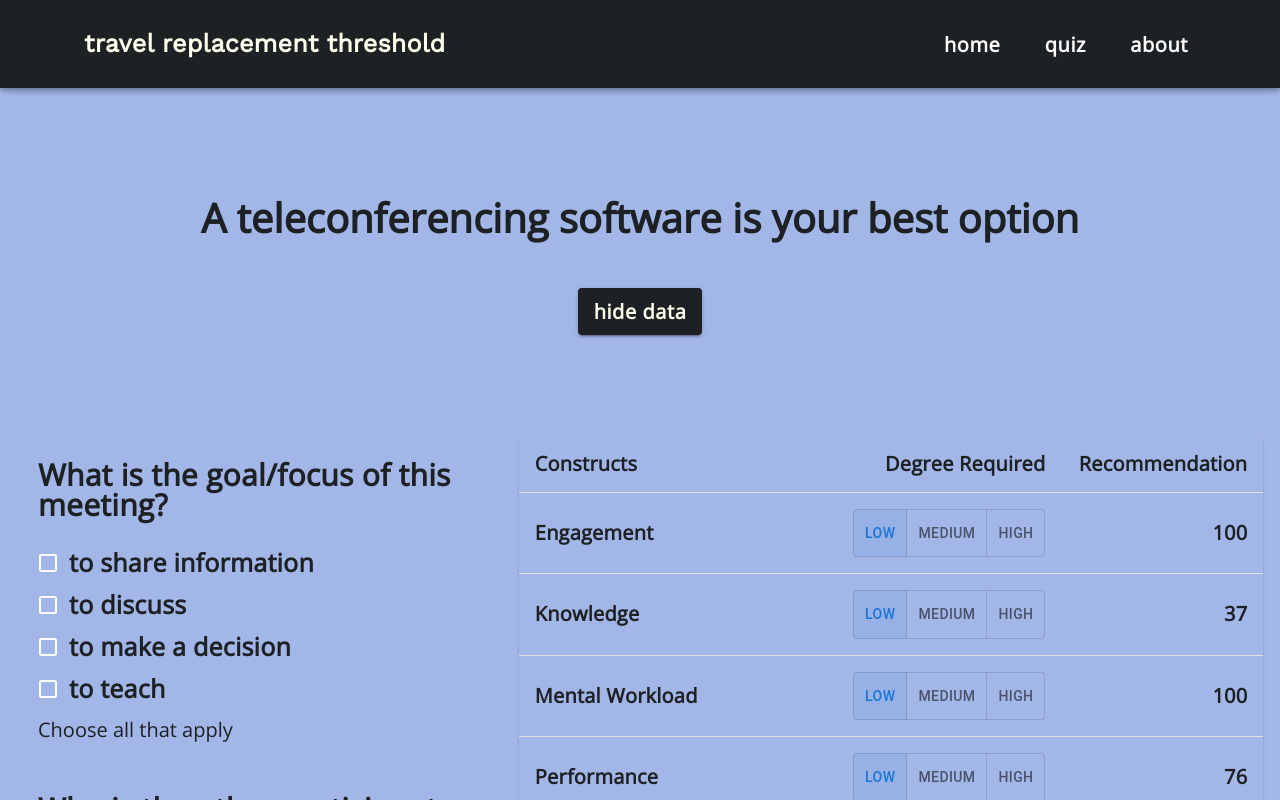
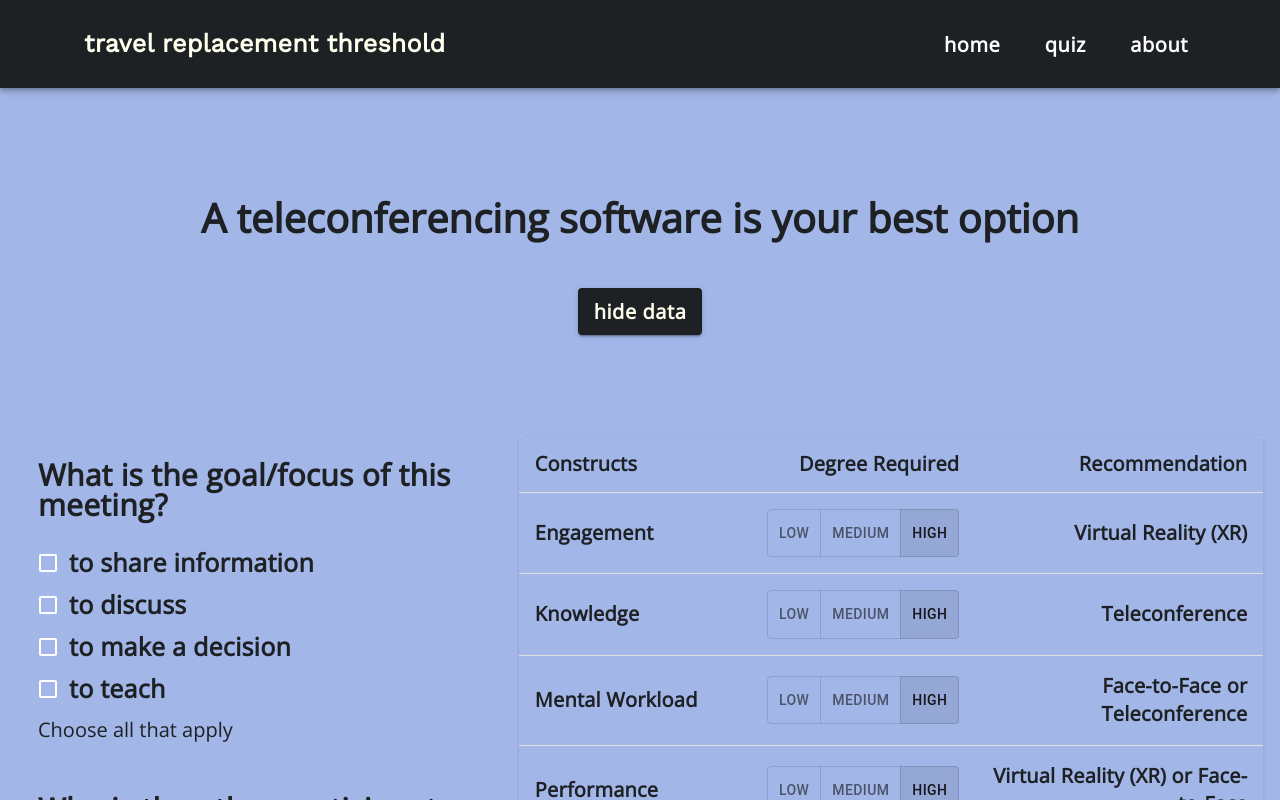
Before and after one commit to hay733/travel-substitute-threshold, a React (Create React App) app: page /results in a window 1280 px wide. Both pictures are taken after a click on the button "data". Shown: the top 800 px of the page. Built offline with nearby package versions, Linux system fonts and the light colour scheme.

Commit message:
add default toggle button val + add recommendation fake data

```diff
--- a/src/pages/Table.jsx
+++ b/src/pages/Table.jsx
@@ -8,8 +8,7 @@ import TableContainer from '@material-ui/core/TableContainer';
 import TableHead from '@material-ui/core/TableHead';
 import TableRow from '@material-ui/core/TableRow';
 import Paper from '@material-ui/core/Paper';
-import ToggleButtonGroup from '@mui/material/ToggleButtonGroup';
-import ToggleButton from '@mui/material/ToggleButton';
+import ToggleButtons from './ToggleButtons'
 
 /**
  * the css styles for the components
@@ -39,29 +38,17 @@ function createData(constructs, degree, recommendation) {
 }
 
 /**
- * creates a toggle button group for low/med/high degree
- * default value is determined by quiz, else low if quiz skipped
- */
-const buttonGroup = [
-  <ToggleButtonGroup color="primary" value='low' /**exclusive onChange={handleChange}**/>
-    <ToggleButton value="low">Low</ToggleButton>
-    <ToggleButton value="med">Medium</ToggleButton>
-    <ToggleButton value="high">High</ToggleButton>
-  </ToggleButtonGroup>,
-];
-
-/**
  * const that creates the rows
  */
 const rows = [
-  createData('Engagement', buttonGroup, 100),
-  createData('Knowledge', buttonGroup, 37),
-  createData('Mental Workload', buttonGroup, 100),
-  createData('Performance', buttonGroup, 76),
-  createData('Rapport', buttonGroup, 46),
-  createData('Shared Situational Awareness', buttonGroup, 100),
-  createData('Trust', buttonGroup, 90),
-  createData('Usability', buttonGroup, 100),
+  createData('Engagement', <ToggleButtons />, 'Virtual Reality (XR)'),
+  createData('Knowledge', <ToggleButtons />, 'Teleconference'),
+  createData('Mental Workload', <ToggleButtons />, 'Face-to-Face or Teleconference'),
+  createData('Performance', <ToggleButtons />, 'Virtual Reality (XR) or Face-to-Face'),
+  createData('Rapport', <ToggleButtons />, 'Virtual Reality (XR)'),
+  createData('Shared Situational Awareness', <ToggleButtons />, 'Virtual Reality (XR)'),
+  createData('Trust', <ToggleButtons />, 'Teleconference'),
+  createData('Usability', <ToggleButtons />, 'Teleconference or Virtual Reality (XR)'),
 ];
 
 /**
--- /dev/null
+++ b/src/pages/ToggleButtons.jsx
@@ -0,0 +1,29 @@
+/**
+ * Code inspired/informed from Material UI examples at:
+ * https://mui.com/components/toggle-button/#exclusive-selection
+ */
+
+import React from 'react';
+import ToggleButton from '@mui/material/ToggleButton';
+import ToggleButtonGroup from '@mui/material/ToggleButtonGroup';
+
+export default function ToggleButtons() {
+  const [alignment, setAlignment] = React.useState('high');
+
+  const handleAlignment = (event, newAlignment) => {
+    setAlignment(newAlignment);
+  };
+
+  return (
+    <ToggleButtonGroup
+      value={alignment}
+      exclusive
+      onChange={handleAlignment}
+      aria-label="text alignment"
+    >
+      <ToggleButton value="low" aria-label="low">Low</ToggleButton>
+      <ToggleButton value="med" aria-label="med">Medium</ToggleButton>
+      <ToggleButton value="high" aria-label="high">High</ToggleButton>
+    </ToggleButtonGroup>
+  );
+}
```
